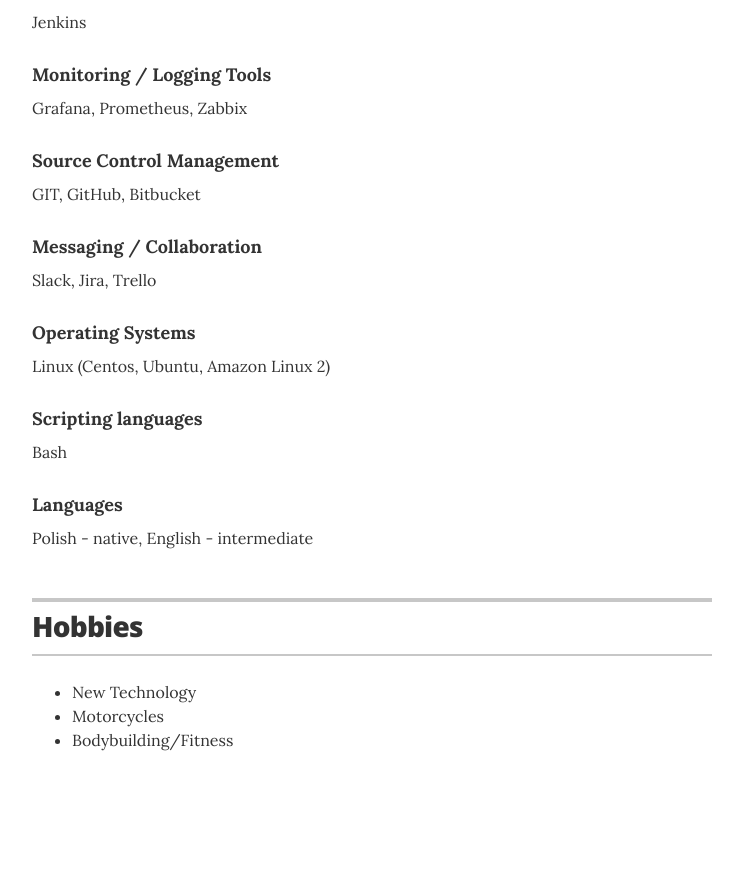
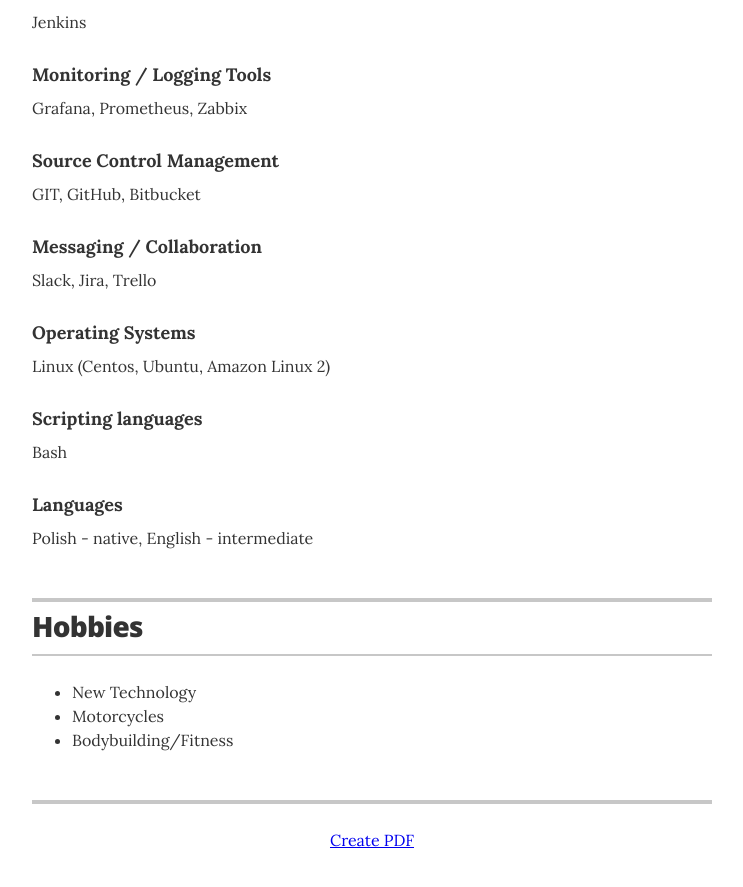
Before and after one commit to jglovier/resume-template, a Jekyll site: the page built from index.html, in a window 1280 px wide and 900 px high, scrolled down 1592 px. Shown: the top 887 px of the window, without its empty margins (268-1011 px from the left). Built offline with Jekyll 4.4.1, drawn with Linux system fonts in a browser that asks for light colours; before the commit the page ends 2392 px from its top, so only the background shows below that.

Commit message:
added pdf

```diff
--- a/_layouts/resume.html
+++ b/_layouts/resume.html
@@ -231,10 +231,11 @@
       <!-- end Print Social Links -->
       {% endif %}
 
-      <!-- <footer class="page-footer">
-        <p class="footer-line">Made by <a href="http://twitter.com/jglovier">@jglovier</a>. Fork me on <a href="https://github.com/jglovier/resume-template">GitHub</a>.</p>
-        <p class="footer-line">If this is your live resume, you can modify or remove this part. ;-)</p>
-      </footer> -->
+      <footer class="page-footer">
+          <a href="/pdf/Dorian_Dinh_Xuan.pdf" download>Create PDF</a>
+        <!-- <p class="footer-line">Made by <a href="http://twitter.com/jglovier">@jglovier</a>. Fork me on <a href="https://github.com/jglovier/resume-template">GitHub</a>.</p>
+        <p class="footer-line">If this is your live resume, you can modify or remove this part. ;-)</p> -->
+      </footer>
 
     </div>
 
```
Also changed, not shown: 1 other file.
